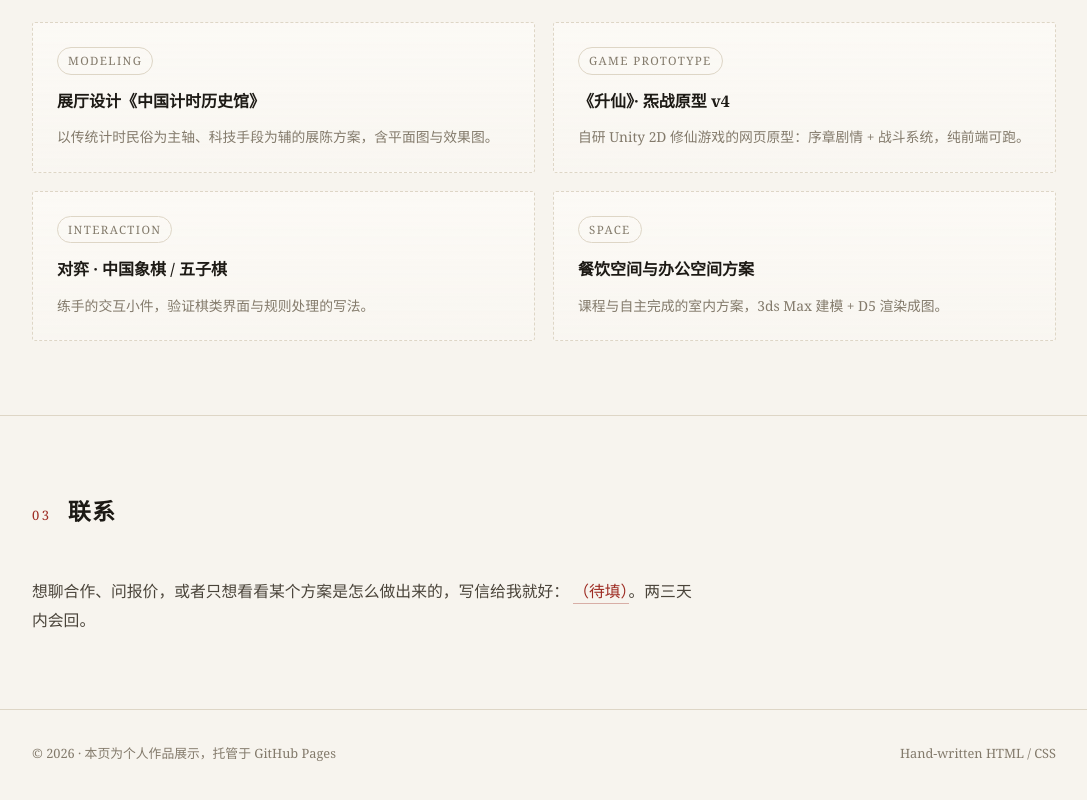
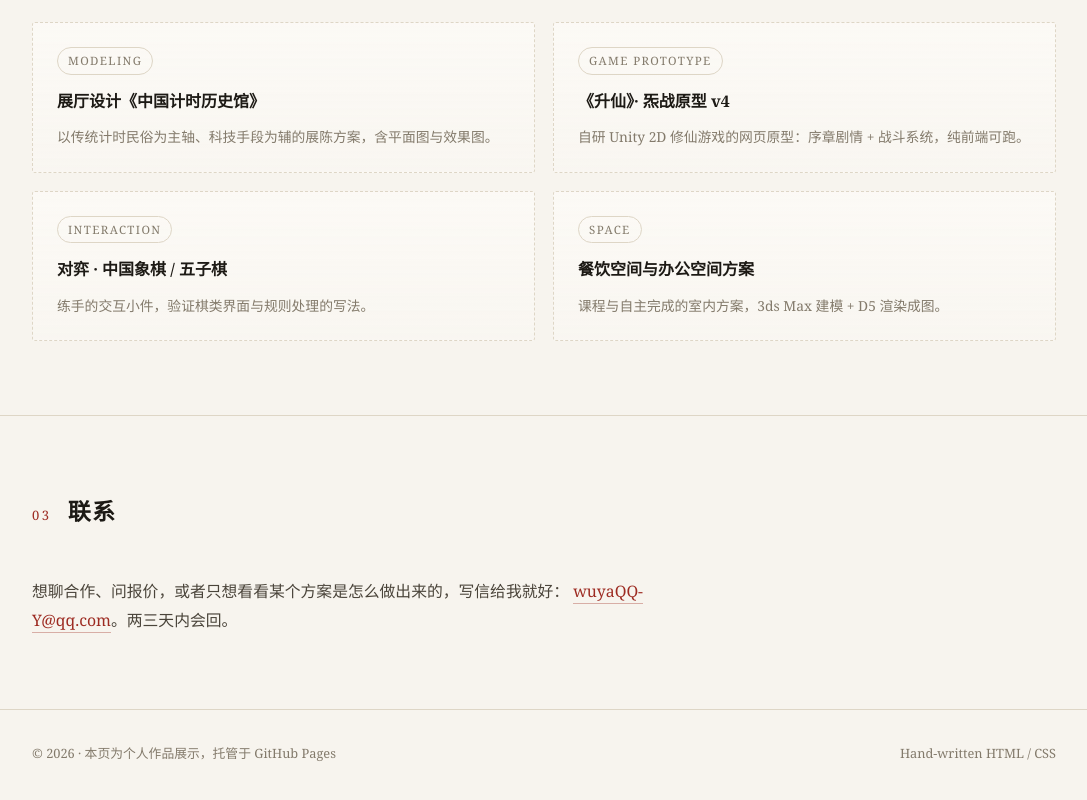
Before and after one commit to WuyaQQ-Y/WuyaQQ-Y.github.io, a plain HTML site: page index.html in a window 1280 px wide. Shown: the part 1489-2289 px from the top of the page, without its empty margins (96-1183 px from the left). Drawn offline with Linux system fonts and the light colour scheme.

Commit message:
填入联系邮箱 wuyaQQ-Y@qq.com

```diff
--- a/index.html
+++ b/index.html
@@ -235,7 +235,7 @@
       </div>
       <p class="contact-line">
         想聊合作、问报价，或者只想看看某个方案是怎么做出来的，写信给我就好：
-        <a href="mailto:">（待填）</a>。两三天内会回。
+        <a href="mailto:wuyaQQ-Y@qq.com">wuyaQQ-Y@qq.com</a>。两三天内会回。
       </p>
     </div>
   </section>
```
Also changed, not shown: 1 other file.
